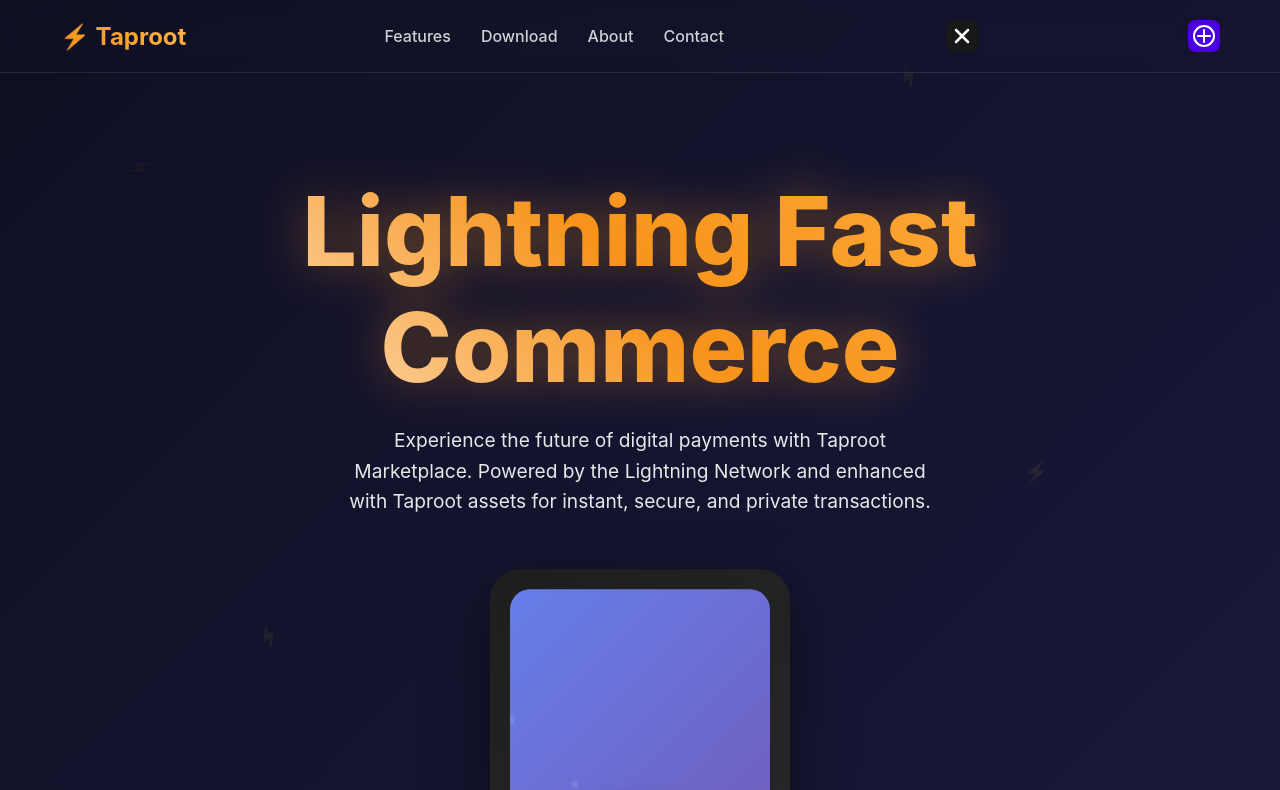
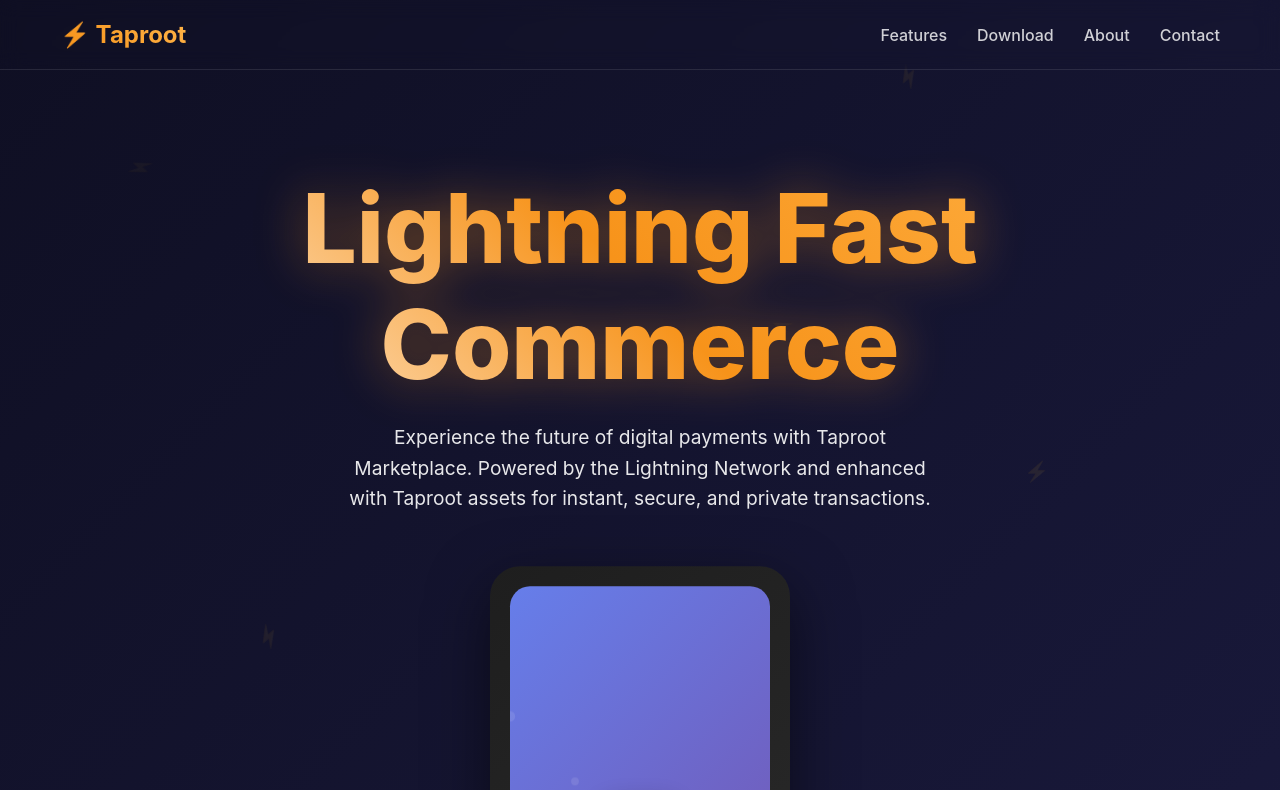
Before and after one commit to jimbrend/taprootmarketplace, a plain HTML site: page index.html in a window 1280 px wide. Shown: the top 790 px of the page. Drawn offline with Linux system fonts and the light colour scheme.

Commit message:
Remove X and Nostr social icons from navigation bar

```diff
--- a/index.html
+++ b/index.html
@@ -428,39 +428,6 @@
             background: rgba(255, 255, 255, 0.08);
             box-shadow: 0 20px 40px rgba(247, 147, 26, 0.1);
         }
-
-        .x-social {
-            margin-left: 24px;
-            display: flex;
-            align-items: center;
-            transition: transform 0.2s, box-shadow 0.2s;
-            border-radius: 8px;
-            box-shadow: 0 2px 8px rgba(0,0,0,0.08);
-        }
-        .x-social:hover {
-            transform: translateY(-2px) scale(1.08);
-            box-shadow: 0 4px 16px rgba(24,24,24,0.18);
-            background: #222;
-        }
-        @media (max-width: 768px) {
-            .x-social {
-                margin-left: 8px;
-            }
-        }
-
-        .nostr-social {
-            margin-left: 12px;
-            display: flex;
-            align-items: center;
-            transition: transform 0.2s, box-shadow 0.2s;
-            border-radius: 8px;
-            box-shadow: 0 2px 8px rgba(74,0,224,0.08);
-        }
-        .nostr-social:hover {
-            transform: translateY(-2px) scale(1.08);
-            box-shadow: 0 4px 16px rgba(74,0,224,0.18);
-            background: #4a00e0;
-        }
     </style>
 </head>
 <body>
@@ -481,19 +448,6 @@
                 <li><a href="#about">About</a></li>
                 <li><a href="#contact">Contact</a></li>
             </ul>
-            <a href="https://x.com/taprootmarketplace" target="_blank" class="x-social" aria-label="Taproot Marketplace on X">
-                <svg width="32" height="32" viewBox="0 0 32 32" fill="none" xmlns="http://www.w3.org/2000/svg" style="display: block;">
-                    <rect width="32" height="32" rx="8" fill="#181818"/>
-                    <path d="M10 10L22 22M22 10L10 22" stroke="#fff" stroke-width="2.5" stroke-linecap="round"/>
-                </svg>
-            </a>
-            <a href="https://primal.net/p/nprofile1qqs2ffctpvx695w6ps98875hm6a95a03txmrft6rmuhqpk504h7hetq40wyyk" target="_blank" class="nostr-social" aria-label="Taproot Marketplace on Nostr">
-                <svg width="32" height="32" viewBox="0 0 32 32" fill="none" xmlns="http://www.w3.org/2000/svg" style="display: block;">
-                    <rect width="32" height="32" rx="8" fill="#4a00e0"/>
-                    <circle cx="16" cy="16" r="10" stroke="#fff" stroke-width="2" fill="none"/>
-                    <path d="M16 10v12M10 16h12" stroke="#fff" stroke-width="2" stroke-linecap="round"/>
-                </svg>
-            </a>
         </nav>
     </header>
 
```
